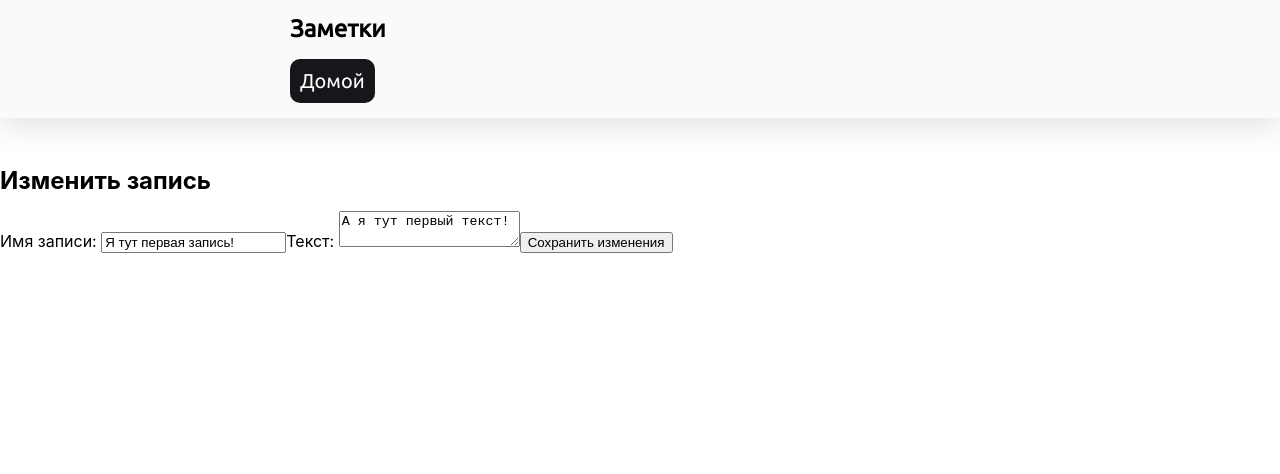
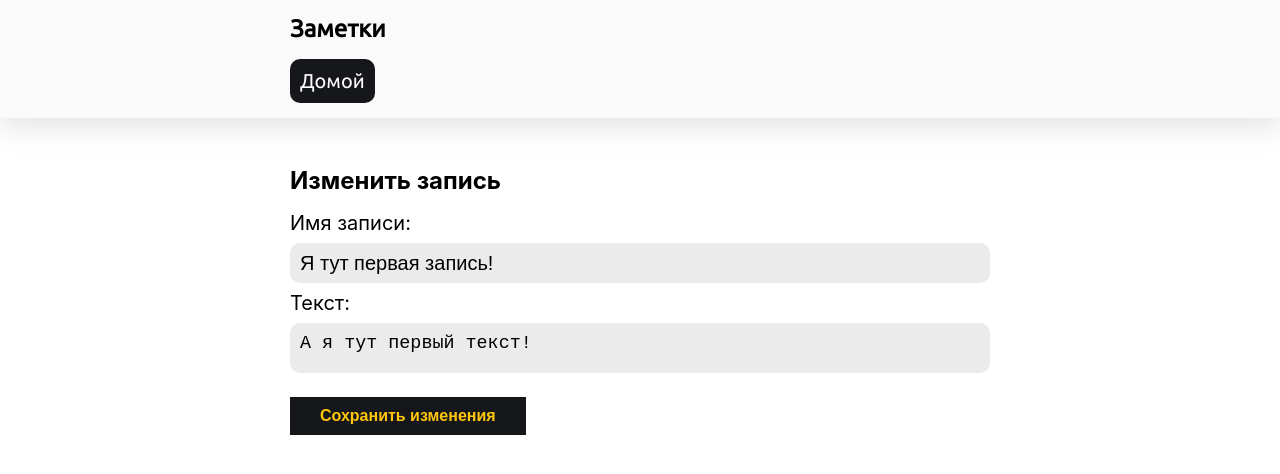
Before and after one commit to kirillmihalych/notes-redux-toolkit, a React (Create React App) app: page /editNote/1 in a window 1280 px wide. Shown: the top 474 px of the page. Built offline with nearby package versions, Linux system fonts and the light colour scheme.

Commit message:
[12] fix editnoteform design

```diff
--- a/src/features/notes/EditNoteForm.js
+++ b/src/features/notes/EditNoteForm.js
@@ -31,7 +31,7 @@ const EditNoteForm = () => {
   return (
     <Wrapper>
       <h2>Изменить запись</h2>
-      <form className='add-form' onSubmit={handleSubmit}>
+      <form className='edit-form' onSubmit={handleSubmit}>
         <label htmlFor='noteTitle' className='label-title'>
           Имя записи:{' '}
         </label>
@@ -41,7 +41,7 @@ const EditNoteForm = () => {
           id='noteTitle'
           value={title}
           onChange={onTitleChanged}
-          className='addTitleInput'
+          className='editTitleInput'
         />
         <label htmlFor='noteText'>Текст: </label>
         <textarea
@@ -49,7 +49,7 @@ const EditNoteForm = () => {
           id='noteText'
           value={text}
           onChange={onTextChanged}
-          className='addTextInput'
+          className='editTextInput'
         ></textarea>
         <button type='submit' className='btn add-btn' onClick={onSaveChanges}>
           Сохранить изменения
@@ -59,6 +59,58 @@ const EditNoteForm = () => {
   )
 }
 
-const Wrapper = styled.div``
+const Wrapper = styled.div`
+  width: 90vw;
+  max-width: 700px;
+  margin: 0 auto;
+  .edit-form {
+    width: 90vw;
+    max-width: 700px;
+    margin: 0 auto;
+    display: flex;
+    flex-direction: column;
+    align-items: flex-start;
+    justify-content: center;
+    gap: 0.5rem;
+  }
+  label {
+    font-size: 1.25rem;
+  }
+  .editTitleInput {
+    width: 100%;
+    height: 40px;
+    background: rgba(155, 155, 155, 0.2);
+    border-radius: 10px;
+    padding: 10px;
+    border: none;
+    outline: none;
+    font-size: 1.25rem;
+  }
+  .editTextInput {
+    resize: none;
+    outline: none;
+    border: none;
+    background: rgba(155, 155, 155, 0.2);
+    border-radius: 10px;
+    margin-bottom: 1rem;
+    padding: 10px;
+    width: 100%;
+    height: 50px;
+    font-weight: 100;
+    font-size: 1.15rem;
+  }
+  .btn {
+    cursor: pointer;
+    border: none;
+    padding: 10px 30px;
+    font-size: 1rem;
+    background: var(--black);
+    color: var(--gold);
+    font-weight: bold;
+  }
+  .btn:hover {
+    background: var(--dark-red);
+  }
+`
 
 export default EditNoteForm
```
